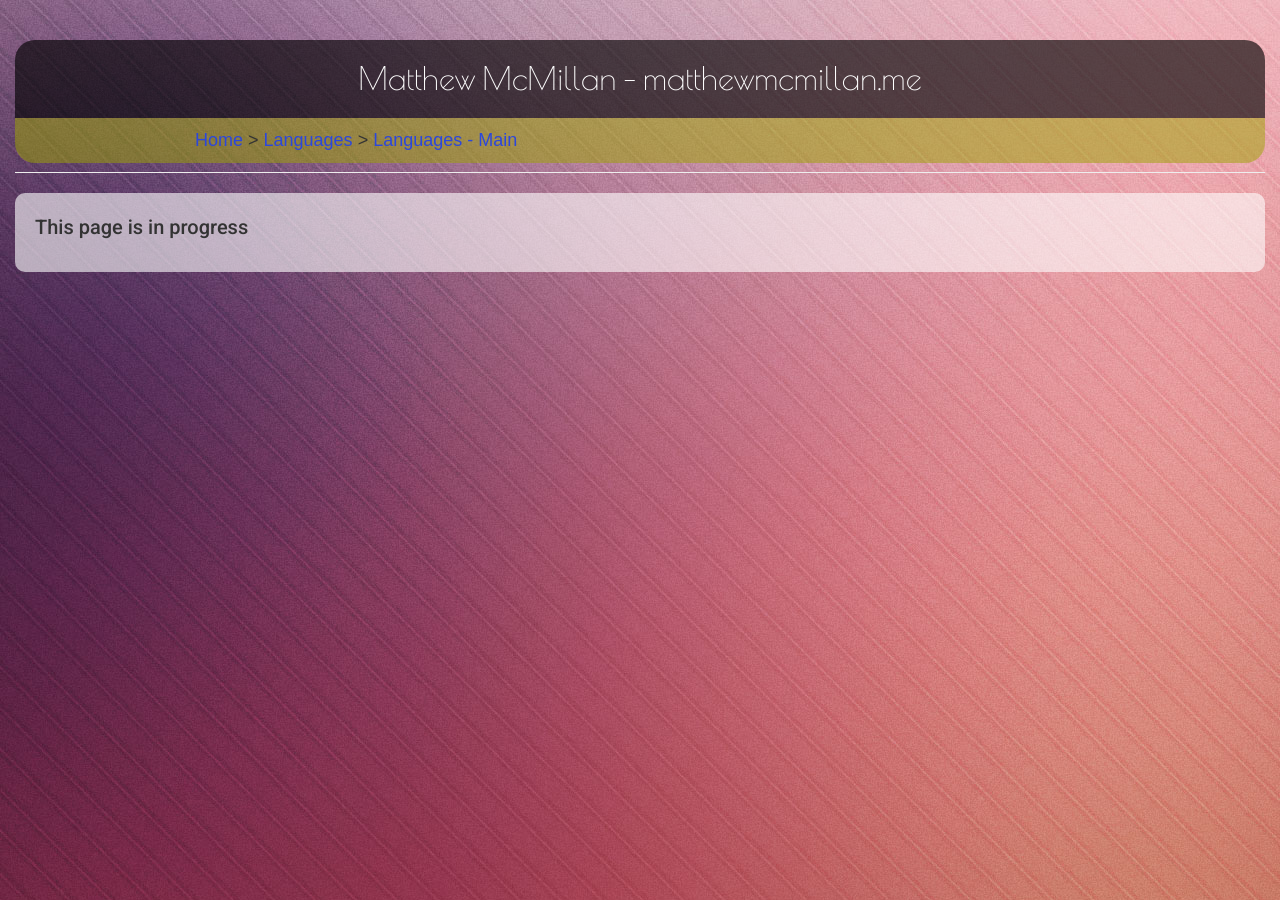
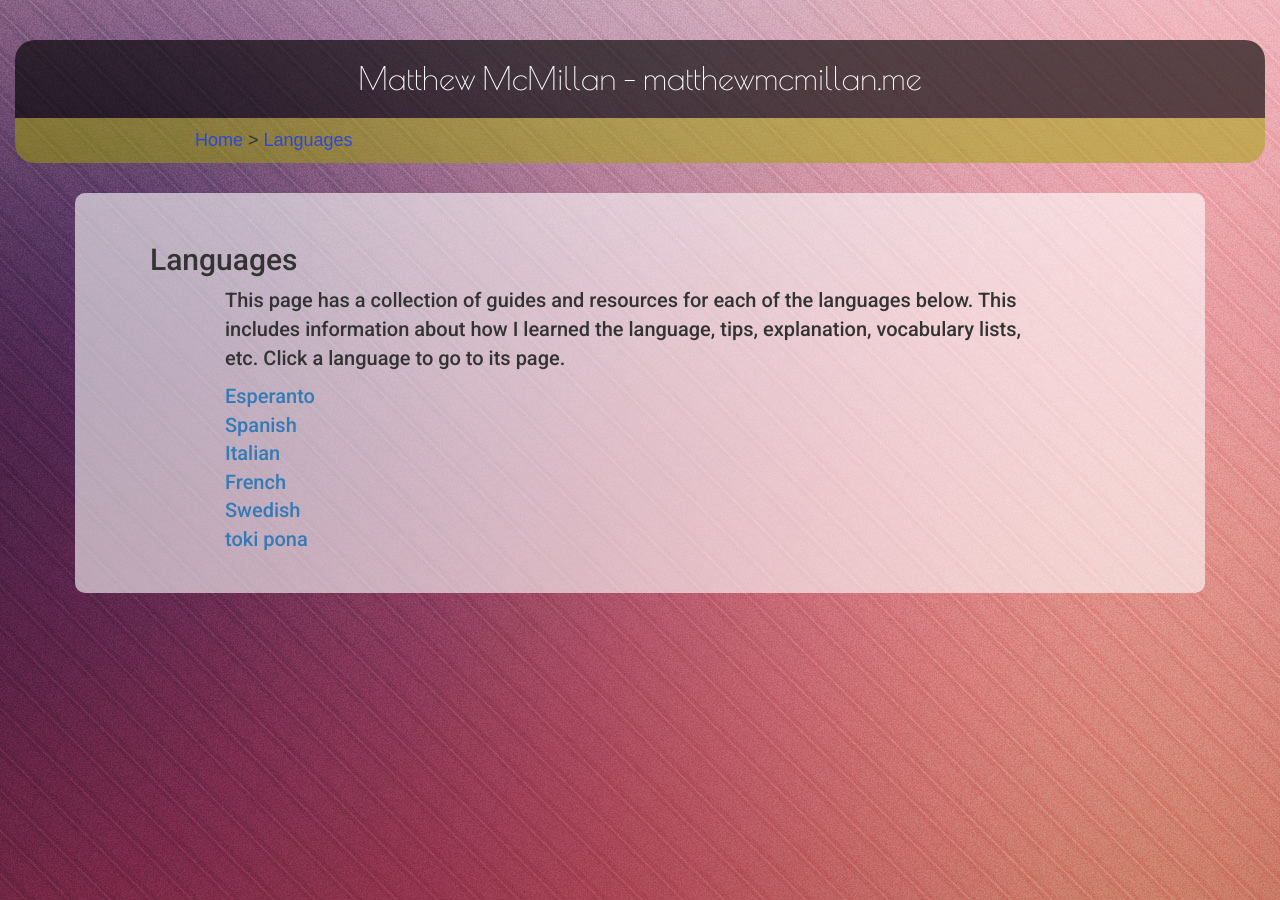
Before and after one commit to UnsolvedCypher/UnsolvedCypher.github.io, a Jekyll site: the page built from langs.md, in a window 1280 px wide. Built offline with Jekyll 4.4.1, drawn with Linux system fonts in a browser that asks for light colours; nearby versions of some CDN libraries; library files that are not in the unit come from our copies.

Commit message:
added pyra guide, minor touch-up to other areas

```diff
--- a/_includes/head.html
+++ b/_includes/head.html
@@ -11,7 +11,7 @@
     <link href="/css/bootstrap.min.css" rel="stylesheet">
     <link href="/css/style.css" rel="stylesheet">
     <!--<link rel="stylesheet" href="{{ "/css/main.css" | prepend: site.baseurl }}">    -->
-    <script src="js/jquery.min.js"></script>
-    <script src="js/bootstrap.min.js"></script>
-    <script src="js/scripts.js"></script>
+    <script src="/js/jquery.min.js"></script>
+    <script src="/js/bootstrap.min.js"></script>
+    <script src="/js/scripts.js"></script>
 </head>
--- a/_layouts/page.html
+++ b/_layouts/page.html
@@ -3,14 +3,15 @@
 ---
 <div class="row">
     <div class="col-md-12">
-        <div class="page-header">
             {% include header.html %}
             <div class="category-header">
-                <a href="/">Home</a> >
-                <a href="/{{ page.category-url }}">{{ page.category }}</a> >
-                <a href="{{ page.url }}">{{ page.title }}</a>
+                <a href="/">Home</a>
+                {% if page.category1 %} > <a href="/{{ page.category1-url }}">{{ page.category1 }}</a> {% endif %}
+                {% if page.category2 %} > <a href="/{{ page.category1-url }}">{{ page.category2 }}</a> {% endif %}
+                {% if page.category3 %} > <a href="/{{ page.category1-url }}">{{ page.category3 }}</a> {% endif %}
+                {% if page.category4 %} > <a href="/{{ page.category1-url }}">{{ page.category4 }}</a> {% endif %}
+                {% if page.category5 %} > <a href="/{{ page.category1-url }}">{{ page.category5 }}</a> {% endif %}
             </div>
-        </div>
         <div class="main-content-box">
             {{ content }}
       </div>
--- a/css/style.css
+++ b/css/style.css
@@ -1,5 +1,6 @@
 body {
     background-image: url("../img/page-background.jpg");
+    background-attachment: fixed;
 }
 .big-hello {
     color: white;
@@ -11,6 +12,8 @@
     display: table;
     margin-left: auto;
     margin-right: auto;
+    margin-top: 40px;
+    margin-bottom: 20px;
 }
 .small-hello {
     text-align: center;
@@ -23,6 +26,7 @@
     font-family: 'Poiret One';
     margin-left: auto;
     margin-right: auto;
+    margin-top: 40px;
 }
 .category-header {
     color: rgb(52, 52, 52);
@@ -36,6 +40,7 @@
     font-family: 'Arial', 'Helvetica', 'sans-serif';
     margin-left: auto;
     margin-right: auto;
+    margin-bottom: 20px;
 }
 .category-header a {
     color: #2c47db;
@@ -45,8 +50,24 @@
     border-radius: 10px;
     font-family: 'Roboto';
     font-size: 20px;
-    padding: 20px;
-    margin-bottom: 40px;
+    padding: 30px;
+    margin-left: 60px;
+    margin-right: 60px;
+    margin-top: 30px;
+    margin-bottom: 60px;
+}
+.main-content-box p {
+    margin-left: 6em;
+    margin-right: 6em;
+}
+.main-content-box h2{
+    margin-left: 1.5em;
+}
+.main-content-box h3{
+    margin-left: 3em;
+}
+.main-content-box h4{
+    margin-left: 4.5em;
 }
 .homepage-box {
     background-color: rgba(255, 108, 0, 0.3);
@@ -60,6 +81,9 @@
 .homepage-btn {
     margin: 5px;
 }
-.category-header {
-
+.alg {
+    font-family: "Lucida Console", Monaco, monospace;
+    font-weight: bold;
+    background-color: rgb(56, 56, 56);
+    color: #00c616;
 }
--- a/langs.md
+++ b/langs.md
@@ -1,9 +1,19 @@
 ---
-title: Languages - Main
+title: Languages
 layout: page
 permalink: /langs/
-category: Languages
-category-url: langs
+category1: Languages
+category1-url: langs
 ---
 
-This page is in progress
+Languages
+---------
+
+This page has a collection of guides and resources for each of the languages below. This includes information about how I learned the language, tips, explanation, vocabulary lists, etc. Click a language to go to its page.
+
+[Esperanto](eo)
+[Spanish](eo)
+[Italian](eo)
+[French](fr)
+[Swedish](eo)
+[toki pona](eo)
```
Also changed, not shown: _posts/2015-10-08-welcome-to-jekyll.markdown (deleted, +0 -25 lines), french-conjugation.md (deleted, +0 -69 lines), index.md (+1 -0 lines), pyra.md (added, +133 -0 lines).
